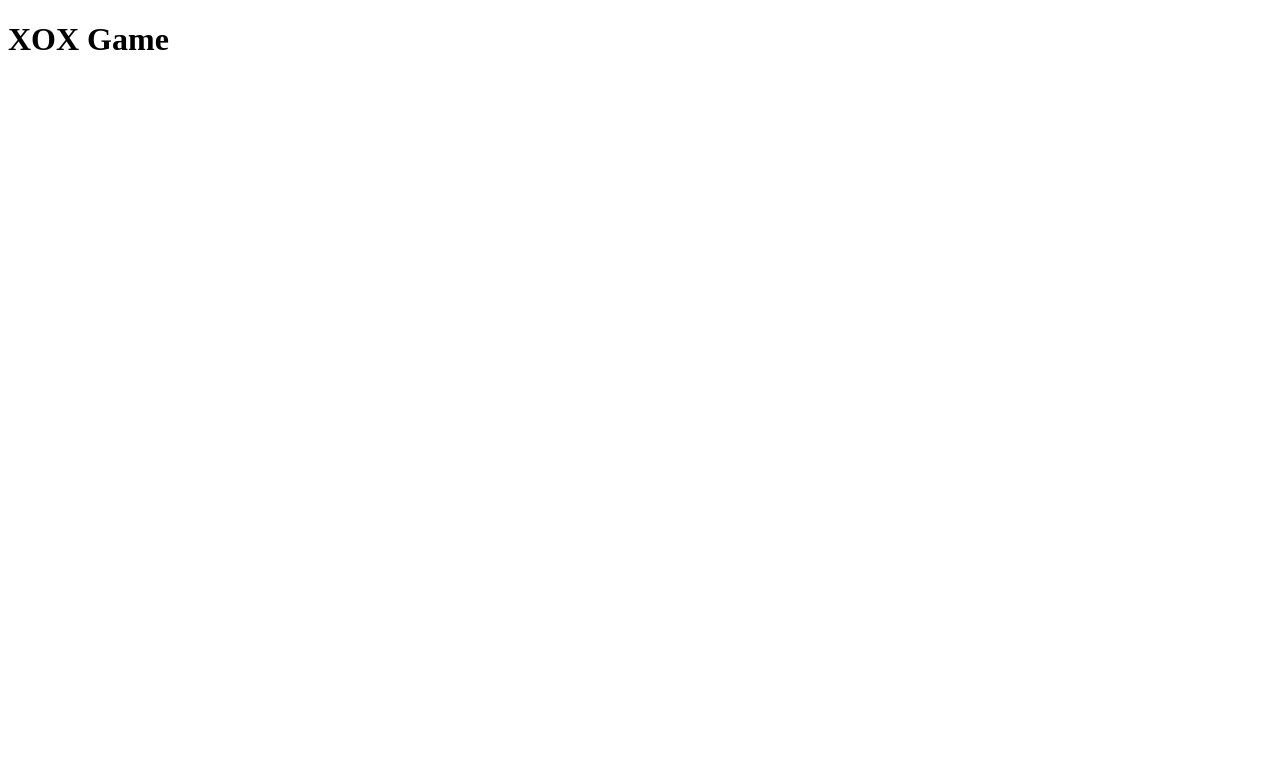
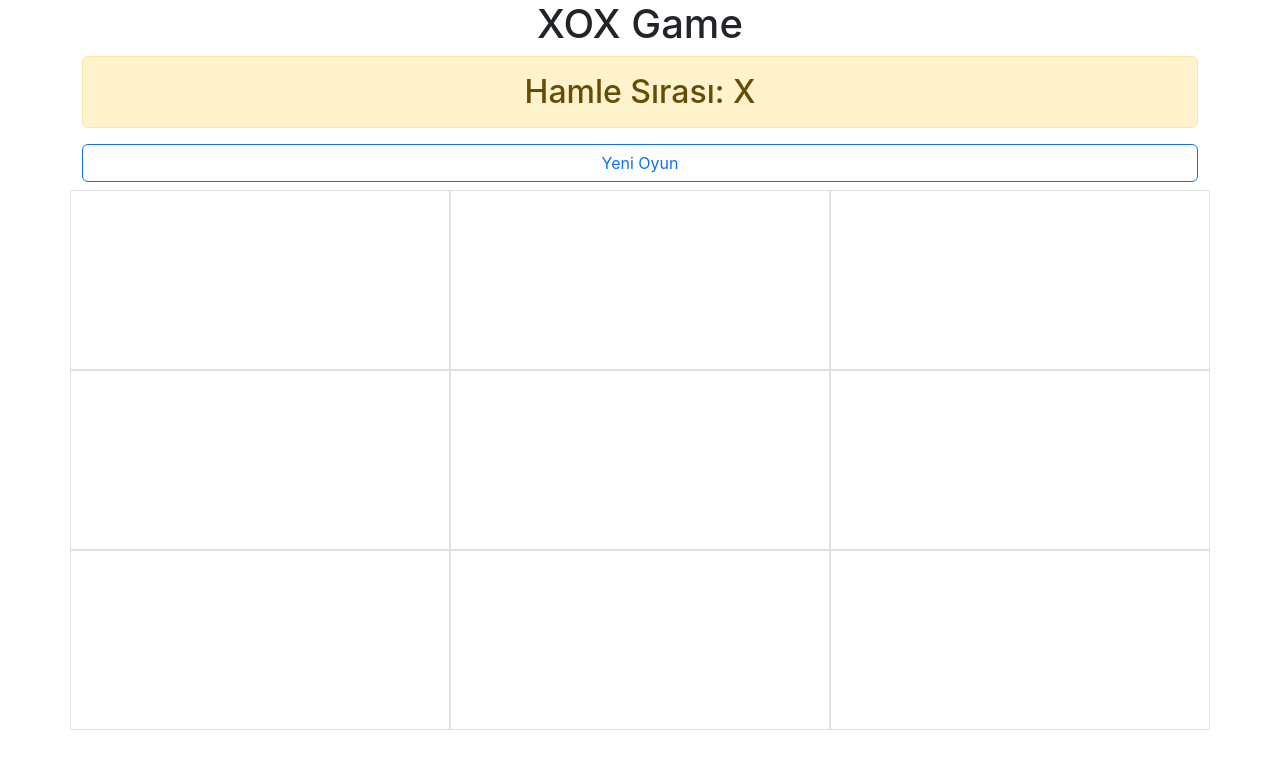
Before and after one commit to ssena7/rreact, a React app in the folder my-xox-game-with-react/: page / in a window 1280 px wide. Built offline with nearby package versions, Linux system fonts and the light colour scheme.

Commit message:
kazanma durumu

```diff
--- a/my-xox-game-with-react/public/index.html
+++ b/my-xox-game-with-react/public/index.html
@@ -15,6 +15,7 @@
       user's mobile device or desktop. See https://developers.google.com/web/fundamentals/web-app-manifest/
     -->
     <link rel="manifest" href="%PUBLIC_URL%/manifest.json" />
+    <link href="https://cdn.jsdelivr.net/npm/bootstrap@5.3.7/dist/css/bootstrap.min.css" rel="stylesheet" integrity="sha384-LN+7fdVzj6u52u30Kp6M/trliBMCMKTyK833zpbD+pXdCLuTusPj697FH4R/5mcr" crossorigin="anonymous">
     <!--
       Notice the use of %PUBLIC_URL% in the tags above.
       It will be replaced with the URL of the `public` folder during the build.
--- a/my-xox-game-with-react/src/index.css
+++ b/my-xox-game-with-react/src/index.css
@@ -11,3 +11,15 @@ code {
   font-family: source-code-pro, Menlo, Monaco, Consolas, 'Courier New',
     monospace;
 }
+
+
+.box{
+  border: 1px solid #ccc;
+  height: 180px;
+  font-size: 90px;
+  cursor: pointer;
+  display: flex;
+  flex-direction: column;
+  text-align: center;
+  justify-content: center;
+}
--- a/my-xox-game-with-react/src/index.js
+++ b/my-xox-game-with-react/src/index.js
@@ -1,23 +1,107 @@
-import React from 'react';
+import React, { useEffect, useState } from 'react';
 import ReactDOM from 'react-dom/client';
 import reportWebVitals from './reportWebVitals';
+import './index.css';
 
+function XoxGameComponent() {
+  const [games, setGames] = useState([]);
+  const [mark, setMark] = useState("X");
+  const [message, setMessage] = useState("");
+  const [isGameFinish, setIsGameFinish] = useState(false);
 
-function XoxGameComponent(){
-  return(
-    <h1>XOX Game</h1>
-  )
+  useEffect(() => {
+    newGame();
+  }, []);
+
+  const newGame = () => {
+    setGames(["", "", "", "", "", "", "", "", ""]);
+    setIsGameFinish(false);
+    setMark("X");
+    setMessage("Hamle Sırası: X");
+  };
+
+  const isGameOver = (newGames) => {
+    const lines = [
+      [0, 1, 2],
+      [3, 4, 5],
+      [6, 7, 8],
+      [0, 3, 6],
+      [1, 4, 7],
+      [2, 5, 8],
+      [0, 4, 8],
+      [2, 4, 6],
+    ];
+
+    for (let line of lines) {
+      const [a, b, c] = line;
+      if (
+        newGames[a] !== "" &&
+        newGames[a] === newGames[b] &&
+        newGames[a] === newGames[c]
+      ) {
+        return true;
+      }
+    }
+    return false;
+  };
+
+  const isMoveFinish = (newGames) => {
+    for (let i = 0; i < newGames.length; i++) {
+      if (newGames[i] === "") {
+        return false;
+      }
+    }
+    return true;
+  };
+
+  const markGame = (index) => {
+    if (!isGameFinish) {
+      const newGames = [...games];
+      if (newGames[index] === "") {
+        newGames[index] = mark;
+        setGames(newGames);
+
+        if (isGameOver(newGames)) {
+          setIsGameFinish(true);
+          setMessage("Oyunu " + mark + " kazandı!");
+          return;
+        }
+
+        if (isMoveFinish(newGames)) {
+          setIsGameFinish(true);
+          setMessage("Oyun Berabere");
+          return;
+        }
+
+        const nextMark = mark === "X" ? "O" : "X";
+        setMark(nextMark);
+        setMessage("Hamle Sırası: " + nextMark);
+      }
+    }
+  };
+
+  return (
+    <div className="container text-center">
+      <h1>XOX Game</h1>
+      <h2 className="alert alert-warning">{message}</h2>
+      <button onClick={newGame} className="btn btn-outline-primary w-100 mb-2">
+        Yeni Oyun
+      </button>
+      <div className="row">
+        {games.map((game, index) => (
+          <div
+            key={index}
+            className="col-4 border p-5 fs-1 box"
+            onClick={() => markGame(index)}
+          >
+            {game}
+          </div>
+        ))}
+      </div>
+    </div>
+  );
 }
 
-
-
-
-
 const root = ReactDOM.createRoot(document.getElementById('root'));
-root.render(
-
-<XoxGameComponent/>
-);
-
-
+root.render(<XoxGameComponent />);
 reportWebVitals();
```
